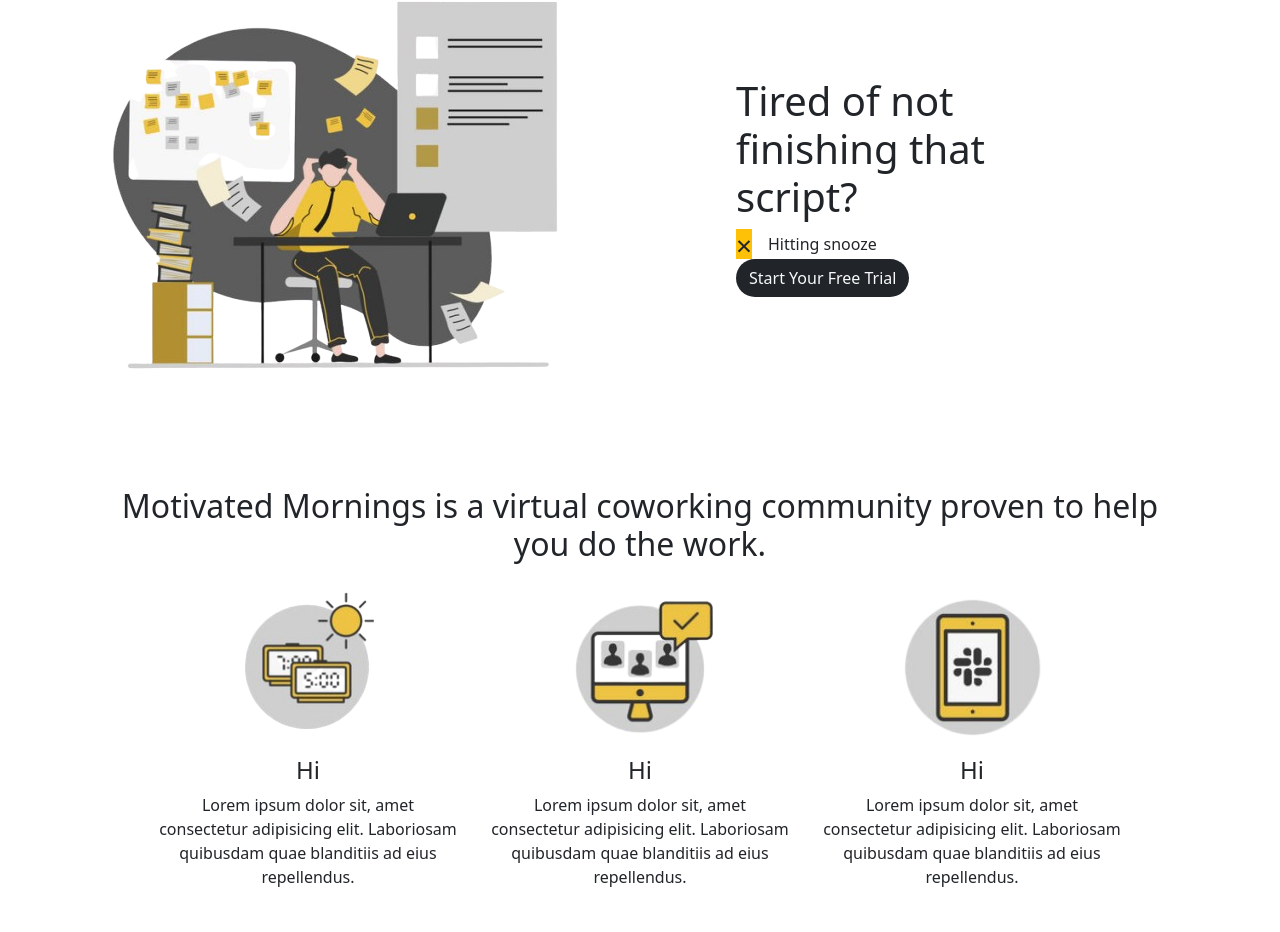
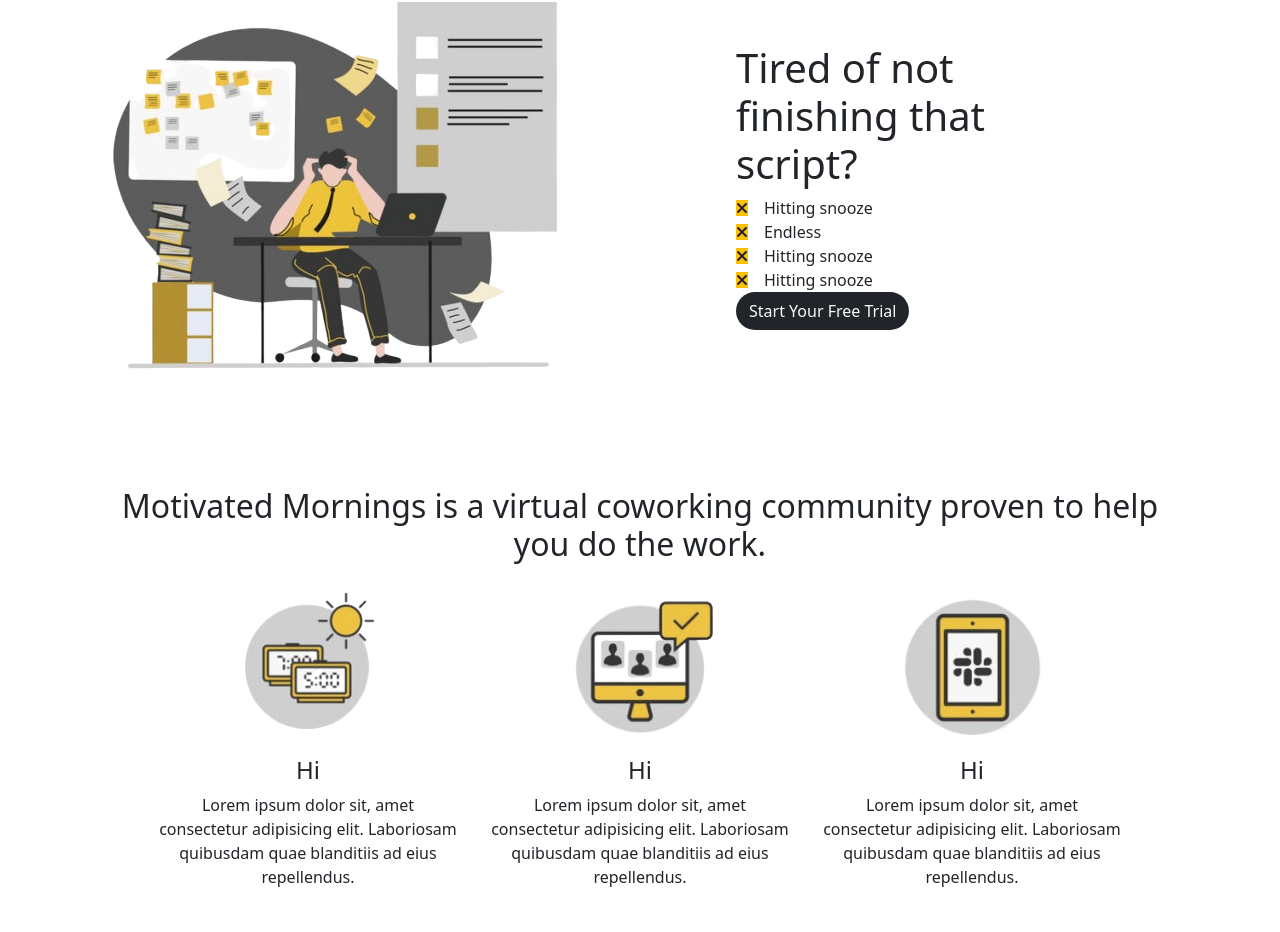
Before and after one commit to Ajith369369/motivated-mornings-frontend, a React (Vite) app: page / in a window 1280 px wide. Shown: the part 772-1704 px from the top of the page. Built offline with nearby package versions, Linux system fonts and the light colour scheme.

Commit message:
Add FontAwesome icons.

```diff
--- a/package.json
+++ b/package.json
@@ -10,6 +10,10 @@
     "preview": "vite preview"
   },
   "dependencies": {
+    "@fortawesome/fontawesome-svg-core": "^6.6.0",
+    "@fortawesome/free-brands-svg-icons": "^6.6.0",
+    "@fortawesome/free-solid-svg-icons": "^6.6.0",
+    "@fortawesome/react-fontawesome": "^0.2.2",
     "react": "^18.3.1",
     "react-dom": "^18.3.1"
   },
--- a/src/components/Header.css
+++ b/src/components/Header.css
@@ -10,8 +10,3 @@
 #actually img, #tired img {
   max-height: 480px;
 }
-
-.tired-bullet {
-  max-width: 30px;
-  max-height: 30px;
-}
--- a/src/components/Header.jsx
+++ b/src/components/Header.jsx
@@ -1,3 +1,5 @@
+import { faXmark } from "@fortawesome/free-solid-svg-icons";
+import { FontAwesomeIcon } from "@fortawesome/react-fontawesome";
 import "./Header.css";
 
 function Header() {
@@ -93,10 +95,20 @@ function Header() {
                 <h1>Tired of not finishing that script?</h1>
                 <div>
                   <div className="d-flex justify-content-start align-items-center">
-                  <h3 className="tired-bullet bg-warning m-0">×</h3>
-                    <p className="m-0 ms-3">
-                      Hitting snooze
-                    </p>
+                    <FontAwesomeIcon icon={faXmark} className="bg-warning" />
+                    <p className="m-0 ms-3">Hitting snooze</p>
+                  </div>
+                  <div className="d-flex justify-content-start align-items-center">
+                    <FontAwesomeIcon icon={faXmark} className="bg-warning" />
+                    <p className="m-0 ms-3">Endless</p>
+                  </div>
+                  <div className="d-flex justify-content-start align-items-center">
+                    <FontAwesomeIcon icon={faXmark} className="bg-warning" />
+                    <p className="m-0 ms-3">Hitting snooze</p>
+                  </div>
+                  <div className="d-flex justify-content-start align-items-center">
+                    <FontAwesomeIcon icon={faXmark} className="bg-warning" />
+                    <p className="m-0 ms-3">Hitting snooze</p>
                   </div>
                 </div>
                 <div className="d-flex justify-content-start align-items-center">
```
Also changed, not shown: 1 other file (tests, documents, lock files or other folders).
